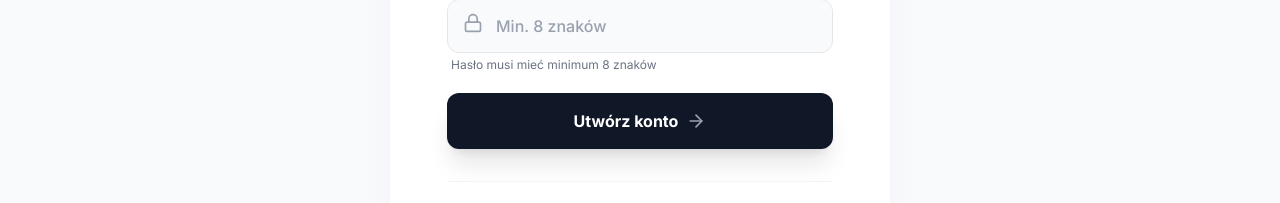
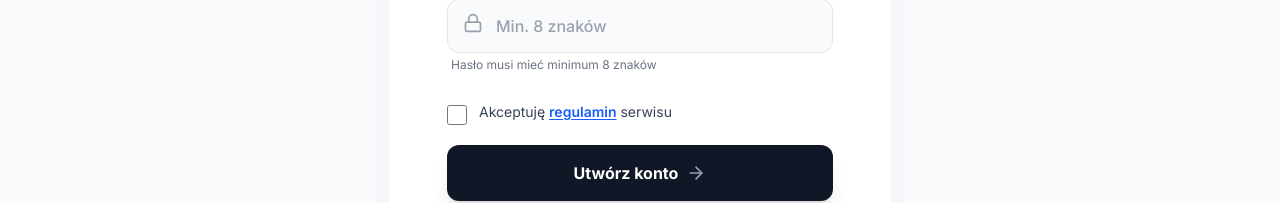
Before and after one commit to Maciejowskii/projectLookUp, a Next.js app in the folder lookup/: page /rejestracja in a window 1280 px wide. Shown: the part 504-707 px from the top of the page. Built offline with nearby package versions, Linux system fonts and the light colour scheme; no server answers; the database is empty.

Commit message:
fix register page

```diff
--- a/lookup/src/actions/authActions.ts
+++ b/lookup/src/actions/authActions.ts
@@ -9,10 +9,15 @@ import { cookies } from 'next/headers'
 export async function registerAction(formData: FormData) {
 	const email = formData.get('email') as string
 	const password = formData.get('password') as string
+	const acceptTerms = formData.get('acceptTerms')
 	const returnTo = formData.get('returnTo') as string | null
 
 	if (!email || !password) {
 		redirect('/rejestracja?error=' + encodeURIComponent('Wypełnij wszystkie pola') + (returnTo ? '&returnTo=' + encodeURIComponent(returnTo) : ''))
+	}
+
+	if (!acceptTerms) {
+		redirect('/rejestracja?error=' + encodeURIComponent('Musisz zaakceptować regulamin') + (returnTo ? '&returnTo=' + encodeURIComponent(returnTo) : ''))
 	}
 
 	if (password.length < 8) {
--- a/lookup/src/app/rejestracja/RegisterFormClient.tsx
+++ b/lookup/src/app/rejestracja/RegisterFormClient.tsx
@@ -97,6 +97,29 @@ function RegisterFormContent() {
 								<p className='text-xs text-gray-500 mt-1 ml-1'>Hasło musi mieć minimum 8 znaków</p>
 							</div>
 
+							{/* Akceptacja regulaminu */}
+							<div className='flex items-start gap-3 pt-2'>
+								<input
+									type='checkbox'
+									name='acceptTerms'
+									id='acceptTerms'
+									required
+									className='mt-1 w-5 h-5 rounded border-gray-300 text-blue-600 focus:ring-blue-500 focus:ring-2 cursor-pointer'
+								/>
+								<label htmlFor='acceptTerms' className='text-sm text-gray-700 leading-relaxed cursor-pointer'>
+									Akceptuję{' '}
+									<Link
+										href='/regulamin'
+										target='_blank'
+										rel='noopener noreferrer'
+										className='text-blue-600 hover:text-blue-800 font-semibold underline underline-offset-2 transition-colors'
+									>
+										regulamin
+									</Link>
+									{' '}serwisu
+								</label>
+							</div>
+
 							<SubmitButton />
 						</form>
 
```
